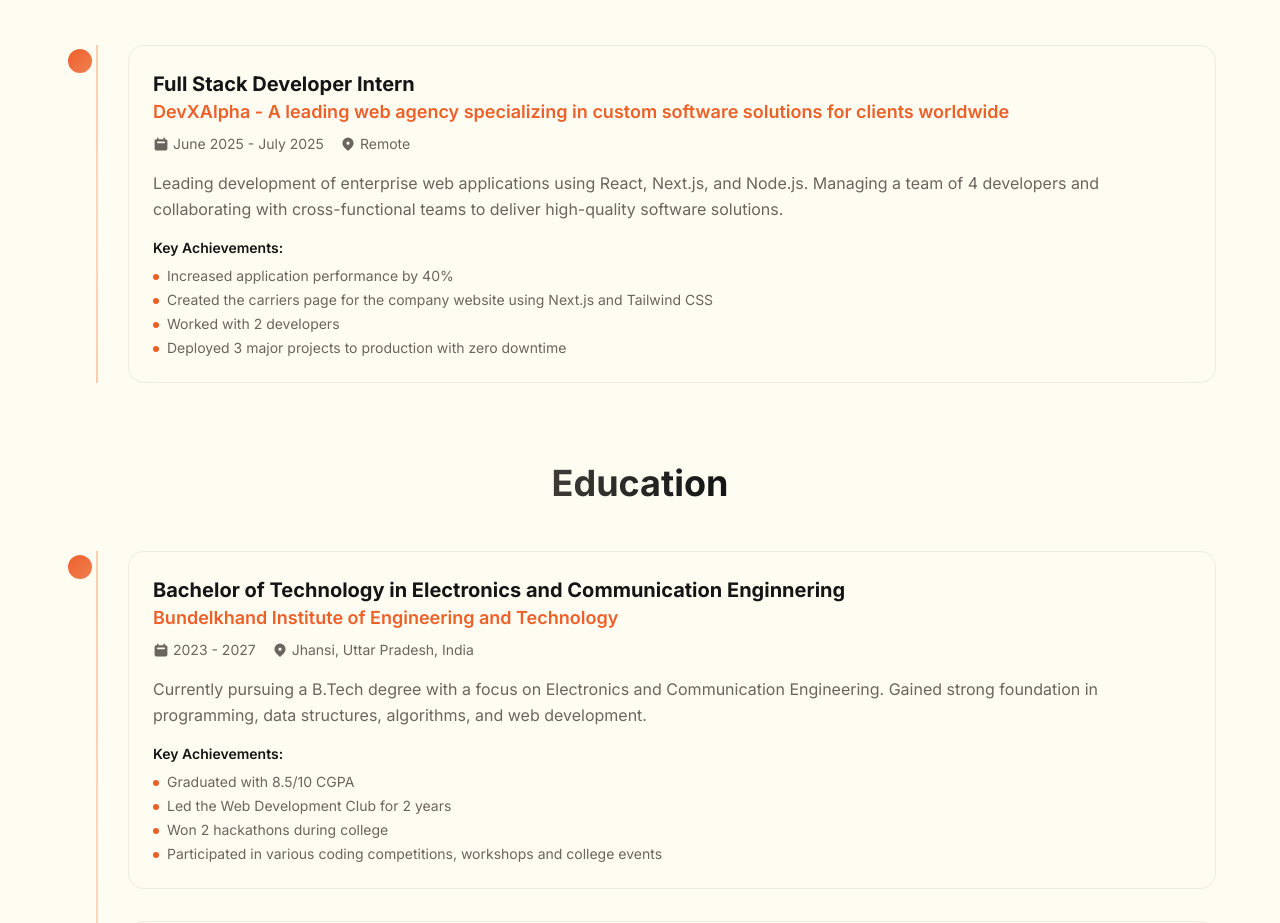
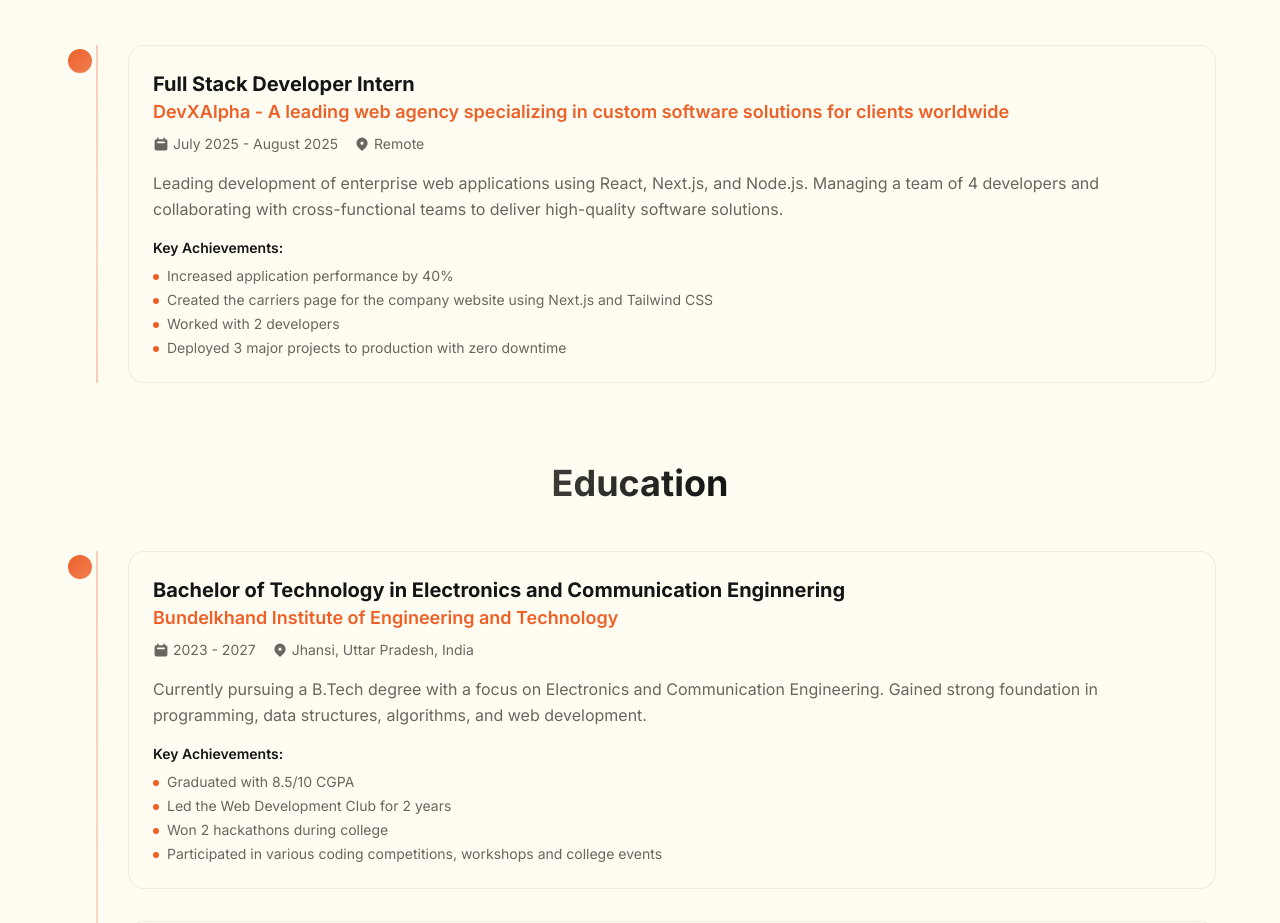
Before and after one commit to anand-jaiswal-IN/anandjaiswal_portforlio, a Next.js app: page /about in a window 1280 px wide. Shown: the part 1080-2003 px from the top of the page. Built offline with nearby package versions, Linux system fonts and the light colour scheme.

Commit message:
feat: update resume with new internship period, enhanced project descriptions, and improved formatting

```diff
--- a/app/about/page.tsx
+++ b/app/about/page.tsx
@@ -44,7 +44,7 @@ const experience = [
     title: "Full Stack Developer Intern",
     organization: "DevXAlpha - A leading web agency specializing in custom software solutions for clients worldwide",
     location: "Remote",
-    period: "June 2025 - July 2025",
+    period: "July 2025 - August 2025",
     current: false,
     description:
       "Leading development of enterprise web applications using React, Next.js, and Node.js. Managing a team of 4 developers and collaborating with cross-functional teams to deliver high-quality software solutions.",
--- a/components/sections/skills-preview.tsx
+++ b/components/sections/skills-preview.tsx
@@ -65,6 +65,7 @@ const mainExpertise = {
     ring: "from-red-400/40 via-red-500/10 to-transparent",
     delay: 0.1,
   },
+
   aiEngineering: {
     icon: HiChip,
     title: "AI Engineering",
@@ -113,10 +114,11 @@ const mainExpertise = {
     ring: "from-teal-400/40 via-teal-500/10 to-transparent",
     delay: 0.2,
   },
+
 }
 
 export function SkillsPreview() {
-  const { problemSolving, fullStack, aiEngineering } = mainExpertise
+  const { problemSolving, fullStack } = mainExpertise
   const [profilesData, setProfilesData] = useState<CodingProfilesResponse | null>(null)
   const [loadingProfiles, setLoadingProfiles] = useState(true)
 
@@ -278,7 +280,7 @@ export function SkillsPreview() {
             </div>
           </motion.article>
 
-          {[fullStack, aiEngineering].map(skill => (
+          {[fullStack].map(skill => (
             <motion.article
               key={skill.title}
               initial={{ opacity: 0, y: 30 }}
```
Also changed, not shown: 1 other file (tests, documents, lock files or other folders).
